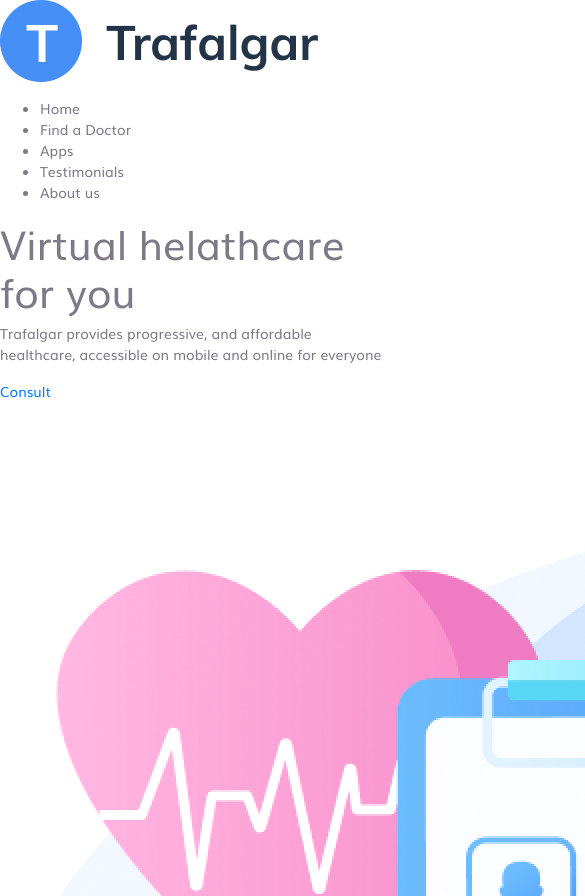
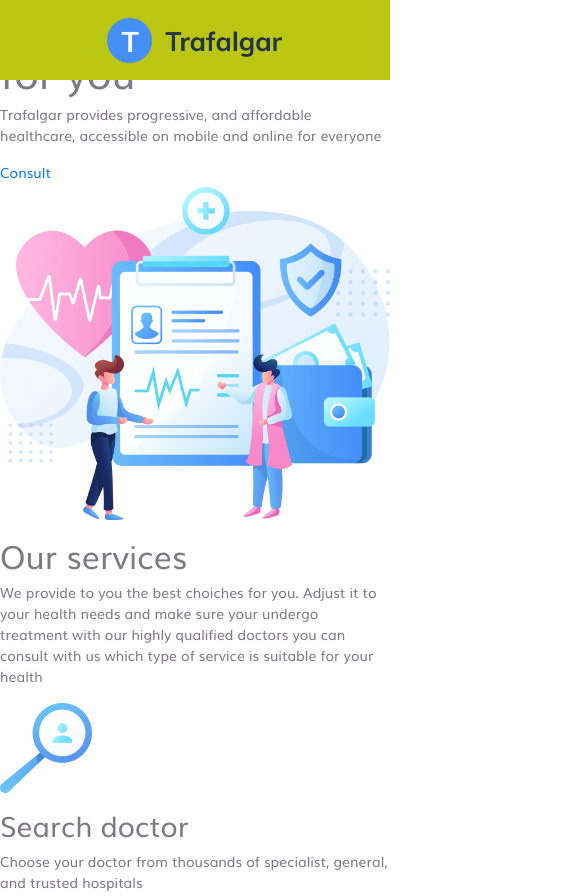
Before and after one commit to leandroti7/Trafalgar, a website built with webpack: page public/index.html in a window 390 px wide. Shown: the top 896 px of the page, 585 px wide, since content can reach past the window. Built offline with nearby package versions, Linux system fonts and the light colour scheme.

Commit message:
developing header mobile

```diff
--- a/public/index.html
+++ b/public/index.html
@@ -1,12 +1,14 @@
 <!DOCTYPE html>
 <html lang="pt-br">
+
 <head>
     <meta charset="UTF-8">
     <meta name="viewport" content="width=device-width, initial-scale=1.0">
     <title>Trafalgar</title>
 </head>
+
 <body>
-    <header>
+    <header class="container" id="header">
         <figure>
             <img src="../src/assets/img/logo.png" alt="Logo - Trafalgar">
         </figure>
@@ -32,7 +34,7 @@
                 <a href="#" class="btn-consult-banner">Consult </a>
             </div>
             <figure>
-                <img src="../src/assets/img/virtual-healthcare.png" alt="Virtual Healthcare">
+                <img src="../src/assets/img/virtual-healthcare.png" class="img-fluid" alt="Virtual Healthcare">
             </figure>
         </div>
     </section>
@@ -60,7 +62,7 @@
                 <div class="description-type-services">
                     <h3 class="title-services">Online pharmacy</h3>
                     <p class="text-paragraf">
-                        Buy  your medicines with our mobile application with a simple delivery system
+                        Buy your medicines with our mobile application with a simple delivery system
                     </p>
                 </div>
             </div>
@@ -106,7 +108,7 @@
     <section id="leading_providers">
         <div class="container-providers">
             <figure>
-               <img src="../src/assets/img/leading-providers.png" alt="Leading providers">
+                <img src="../src/assets/img/leading-providers.png" class="img-fluid" alt="Leading providers">
             </figure>
             <div class="content-providers">
                 <h2>Leading healthcare providers</h2>
@@ -122,7 +124,7 @@
     <section id="app_mobile">
         <div class="conatiner-app-mobile">
             <figure>
-                <img src="../src/assets/img/mobile-app.png" alt="Leading providers">
+                <img src="../src/assets/img/mobile-app.png" class="img-fluid" alt="Leading providers">
             </figure>
             <div class="content-app-mobile">
                 <h2>Download our mobile apps</h2>
@@ -144,7 +146,7 @@
                     </div>
                     <div class="body-slider">
                         <figure>
-                            <img src="../src/assets/img/user.png" alt="user">
+                            <img src="../src/assets/img/user.png" class="img-fluid" alt="user">
                             <span class="infos-user">
                                 <p class="name-user">Edward Newgate</p>
                                 <p class="function-user">Founder Circle</p>
@@ -248,4 +250,5 @@
         </div>
     </footer>
 </body>
+
 </html>
--- /dev/null
+++ b/src/sass/components/header.sass
@@ -0,0 +1,22 @@
+#header
+    position: fixed
+    display: flex
+    width: 100%
+    height: 80px
+    justify-content: center
+    align-items: center
+    background: #bbc612
+    figure
+        margin: 0
+        width: 176px
+        height: 45px
+        display: flex
+        justify-content: center
+        align-items: center
+        img
+            width: 100%
+            height: 100%
+            position: relative
+    nav
+        position: absolute
+        display: none
--- a/src/sass/style.sass
+++ b/src/sass/style.sass
@@ -1 +1,4 @@
 @import '~bootstrap/scss/bootstrap';
+
+//components
+@import './components/header';
```
Lines whose indentation alone changed are shown as unchanged.
